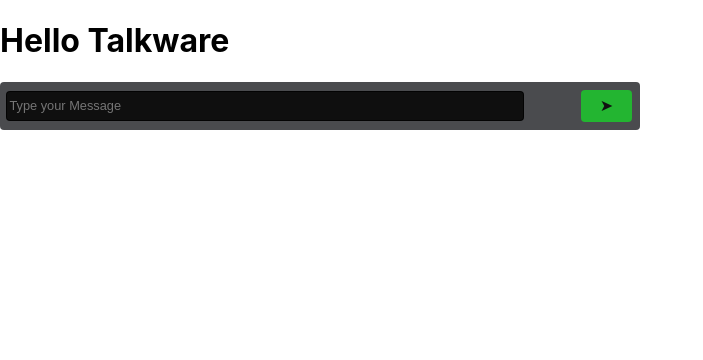
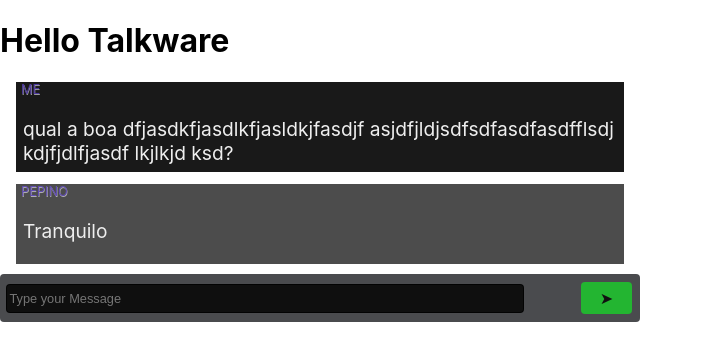
Before and after one commit to velloware/talkware-frontend, a React (Create React App) app: page / in a window 1280 px wide. Shown: the top 360 px of the page, without its empty margins (0-703 px from the left). Built offline with nearby package versions, Linux system fonts and the light colour scheme; no server answers.

Commit message:
Criando caixa de mensagens

```diff
--- a/src/components/Chat/Chat.js
+++ b/src/components/Chat/Chat.js
@@ -1,11 +1,15 @@
 import React from 'react';
 import InputSend from './InputSend';
+import Message from './Message';
+import styles from './Chat.module.css';
 
 const Chat = () => {
   return (
-    <>
+    <div className={ styles.chat }>
+      <Message message={"qual a boa dfjasdkfjasdlkfjasldkjfasdjf   asjdfjldjsdfsdfasdfasdfflsdj  kdjfjdlfjasdf  lkjlkjd ksd?"} nickname="Pepino" />
+      <Message message={"Tranquilo"} nickname="Pepino" recived={true} />
       <InputSend />
-    </>
+    </div>
   );
 };
 
--- /dev/null
+++ b/src/components/Chat/Chat.module.css
@@ -0,0 +1,3 @@
+.chat {
+  max-width: 50vw;
+}
--- a/src/components/Chat/InputSend.js
+++ b/src/components/Chat/InputSend.js
@@ -1,5 +1,5 @@
 import React from 'react';
-import styles from './Message.module.css';
+import styles from './InputSend.module.css';
 
 const InputSend = () => {
   return (
--- a/src/components/Chat/InputSend.module.css
+++ b/src/components/Chat/InputSend.module.css
@@ -0,0 +1,44 @@
+.messageSend {
+  display: flex;
+  justify-content: space-between;
+  align-items: center;
+  max-width: 50vw;
+  height: 3em;
+  background-color: #4a4b4e;
+  border-radius: 4px;
+}
+
+.inputSend {
+  width: 80%;
+  height: 2em;
+  margin-left: .5em;
+  border-radius: 4px;
+  border: none;
+  border: 1px solid  rgba(0, 0, 0, .8);
+  color: #ffffff;
+  font-size: .8em;
+  background-color: rgba(0, 0, 0, .8);
+}
+
+.inputSend:focus-visible {
+  outline: 2px solid #5130D8;
+  border-radius: 4px;
+}
+
+.buttonSend {
+  background-color: #23B531;
+  border: none;
+  margin-right: .5em;
+  height: 2em;
+  width: 8%;
+  border-radius: 4px;
+  color: #111;
+  font-size: 1em;
+}
+
+.buttonSend:hover {
+  cursor: pointer;
+  background-color: #111;
+  color: #23B531;
+  transition: .2s;
+}
--- a/src/components/Chat/Message.js
+++ b/src/components/Chat/Message.js
@@ -0,0 +1,16 @@
+import React from 'react';
+import styles from './Message.module.css';
+
+const Message = ({ message, nickname, recived }) => {
+
+  nickname = recived ? nickname : 'me';
+
+  return (
+    <div className={`${styles.messageDiv} ${recived && styles.recived}  `}>
+      <p className={ styles.messageNickname } >{ nickname }</p>
+      <p className={ styles.message }>{ message}</p>
+    </div>
+  );
+}
+
+export default Message;
--- a/src/components/Chat/Message.module.css
+++ b/src/components/Chat/Message.module.css
@@ -1,44 +1,41 @@
-.messageSend {
-  display: flex;
-  justify-content: space-between;
-  align-items: center;
-  max-width: 50vw;
-  height: 3em;
-  background-color: #4a4b4e;
-  border-radius: 4px;
+.messageDiv {
+  background-color: rgba(0, 0, 0, .9);
+  width: 95%;
+  border: 4px;
+  margin: 10px auto;
+  min-height: 10vh;
+
 }
 
-.inputSend {
-  width: 80%;
-  height: 2em;
-  margin-left: .5em;
-  border-radius: 4px;
-  border: none;
-  border: 1px solid  rgba(0, 0, 0, .8);
-  color: #ffffff;
-  font-size: .8em;
-  background-color: rgba(0, 0, 0, .8);
+.message {
+  display: inline-block;
+  color: #eee;
+  font-size: 1.2em;
+  margin: 7px;
 }
 
-.inputSend:focus-visible {
-  outline: 2px solid #5130D8;
-  border-radius: 4px;
+.messageNickname {
+  color: #6e4df3;
+  text-shadow: .5px .5px .5px #eee;
+  margin-left: 5px;
+  text-transform: uppercase;
+  font-size: .8em;
+  animation: animate 2s linear infinite;
 }
 
-.buttonSend {
-  background-color: #23B531;
-  border: none;
-  margin-right: .5em;
-  height: 2em;
-  width: 8%;
-  border-radius: 4px;
-  color: #111;
-  font-size: 1em;
+@keyframes animate{
+  0%{
+    opacity: .3;
+  }
+  50%{
+    opacity: 1;
+  }
+  100%{
+    opacity: .2;
+  }
+
+
 }
-
-.buttonSend:hover {
-  cursor: pointer;
-  background-color: #111;
-  color: #23B531;
-  transition: .2s;
+.recived {
+  background-color: rgba(0, 0, 0, .7);
 }
```
